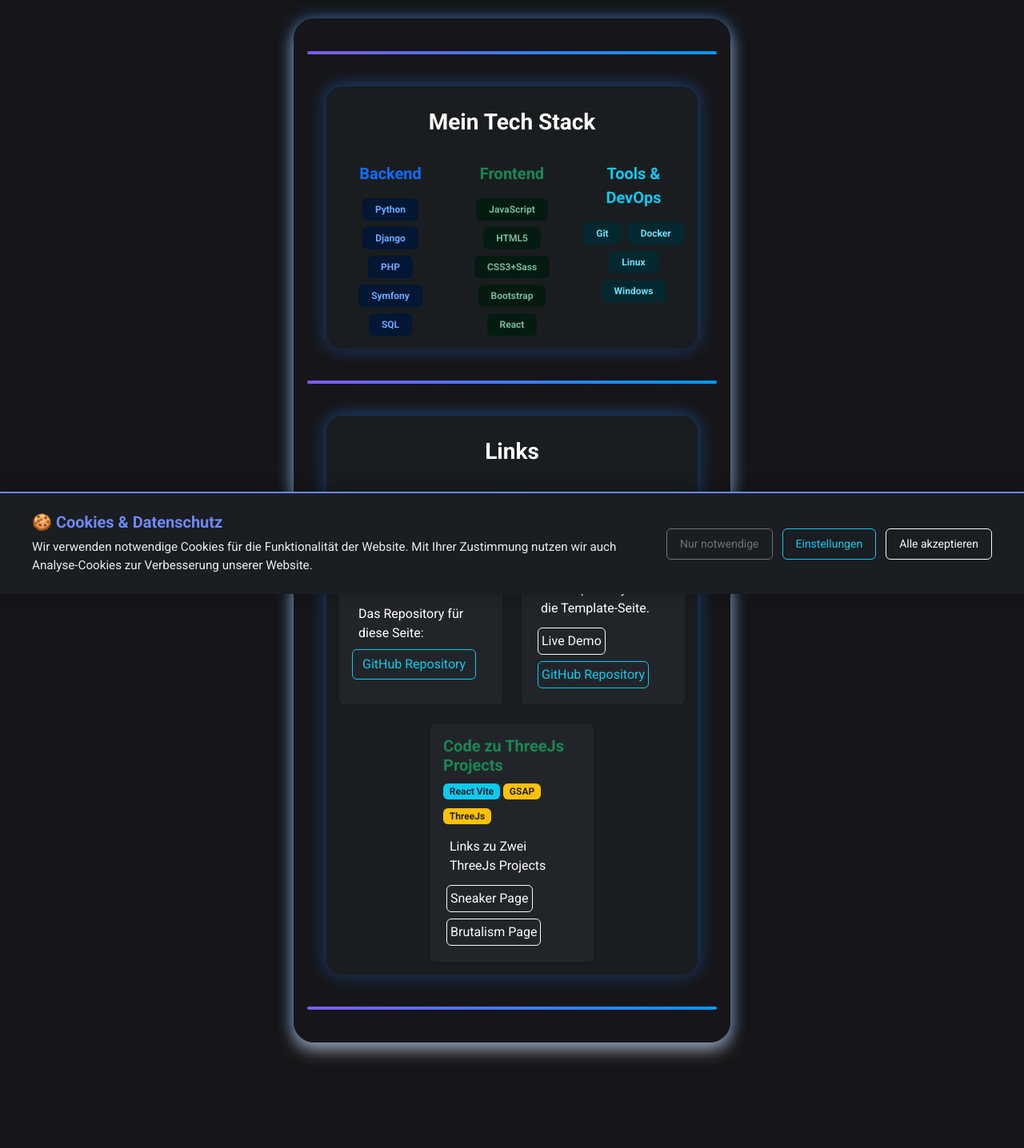
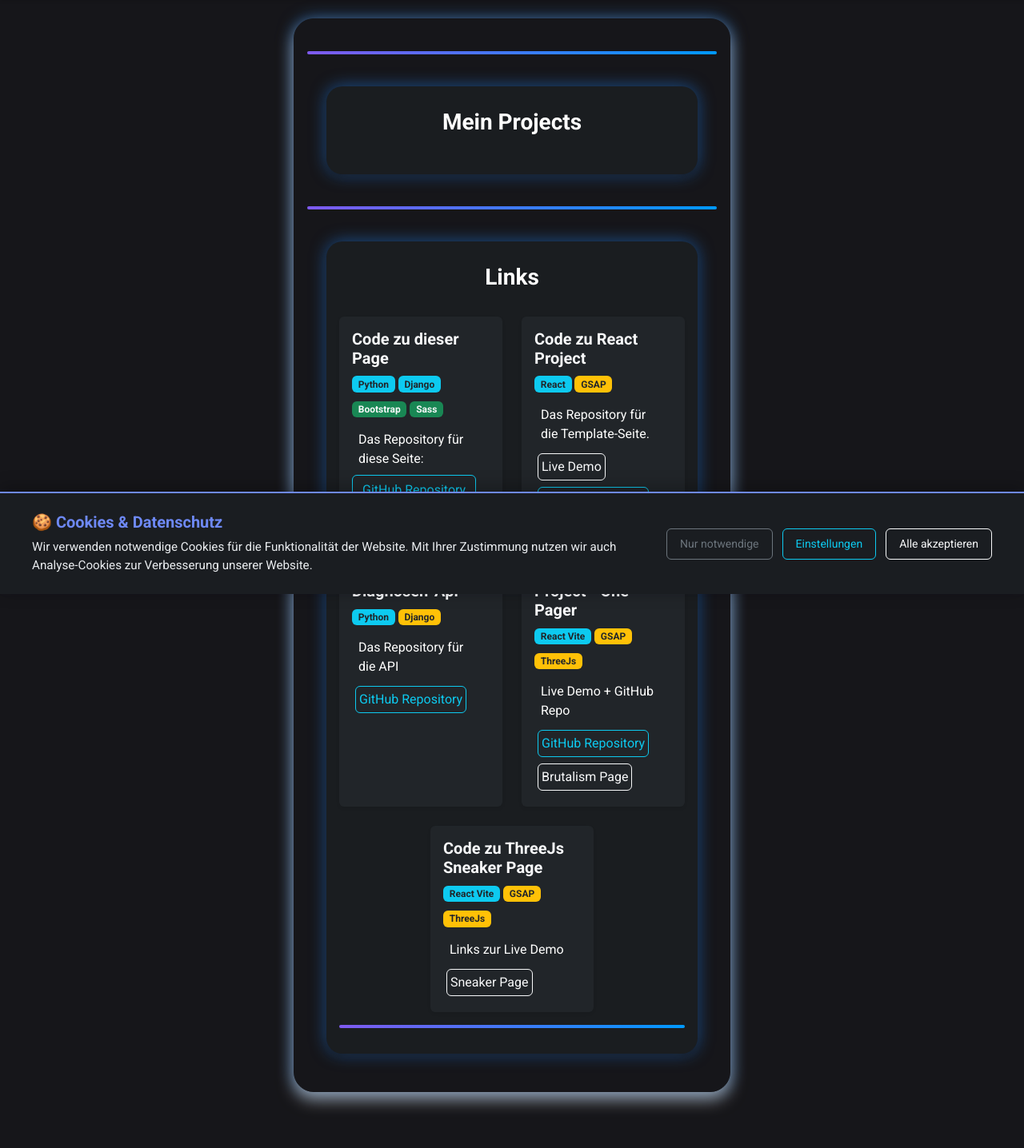
Before and after one commit to fncoding/kid-me, a Django app: page /mystack/ in a window 1280 px wide. Shown: the part 57-1493 px from the top of the page at 80% size. Before the commit the page ends 1383 px from the top, so only its background shows below. Run offline with Django 5.2, Linux system fonts and the light colour scheme; style sheets or scripts are compiled from the project's sources; some libraries are stand-ins or nearby versions.

Commit message:
added projects

```diff
--- a/src/mystack/templates/mystack.html
+++ b/src/mystack/templates/mystack.html
@@ -7,38 +7,8 @@
     <div class="card main-card pt-4 pb-4 px-3 mt-4" style="max-width: 700px;">
       {% include 'components/separator.html' %}
       <div class="card secondary-card p-3 m-4 border-0 bg-dark-subtle">
-        <h3 class="text-center mb-4 p-2 m-1 fw-bold">Mein Tech Stack</h3>
-        <div class="row g-4 justify-content-center">
-          <div class="col-12 col-md-4">
-            <div class="text-center mb-3 fs-5 fw-semibold text-primary">Backend</div>
-            <div class="d-flex flex-wrap justify-content-center gap-2">
-              <span class="badge bg-primary-subtle text-primary-emphasis px-3 py-2"><i class="bi bi-filetype-py"></i> Python</span>
-              <span class="badge bg-primary-subtle text-primary-emphasis px-3 py-2"><i class="bi bi-database"></i> Django</span>
-              <span class="badge bg-primary-subtle text-primary-emphasis px-3 py-2"><i class="bi bi-filetype-php"></i> PHP</span>
-              <span class="badge bg-primary-subtle text-primary-emphasis px-3 py-2">Symfony</span>
-              <span class="badge bg-primary-subtle text-primary-emphasis px-3 py-2"><i class="bi bi-database"></i> SQL</span>
-            </div>
-          </div>
-          <div class="col-12 col-md-4">
-            <div class="text-center mb-3 fs-5 fw-semibold text-success">Frontend</div>
-            <div class="d-flex flex-wrap justify-content-center gap-2">
-              <span class="badge bg-success-subtle text-success-emphasis px-3 py-2"><i class="bi bi-filetype-js"></i> JavaScript</span>
-              <span class="badge bg-success-subtle text-success-emphasis px-3 py-2"><i class="bi bi-filetype-html"></i> HTML5</span>
-              <span class="badge bg-success-subtle text-success-emphasis px-3 py-2"><i class="bi bi-filetype-css"></i> CSS3+Sass</span>
-              <span class="badge bg-success-subtle text-success-emphasis px-3 py-2"><i class="bi bi-bootstrap"></i> Bootstrap</span>
-              <span class="badge bg-success-subtle text-success-emphasis px-3 py-2"><i class="bi bi-react"></i> React</span>
-            </div>
-          </div>
-          <div class="col-12 col-md-4">
-            <div class="text-center mb-3 fs-5 fw-semibold text-info">Tools &amp; DevOps</div>
-            <div class="d-flex flex-wrap justify-content-center gap-2">
-              <span class="badge bg-info-subtle text-info-emphasis px-3 py-2"><i class="bi bi-git"></i> Git</span>
-              <span class="badge bg-info-subtle text-info-emphasis px-3 py-2"><i class="bi bi-box"></i> Docker</span>
-              <span class="badge bg-info-subtle text-info-emphasis px-3 py-2"><i class="bi bi-terminal"></i> Linux</span>
-              <span class="badge bg-info-subtle text-info-emphasis px-3 py-2"><i class="bi bi-windows"></i> Windows</span>
-            </div>
-          </div>
-        </div>
+        <h3 class="text-center mb-4 p-2 m-1 fw-bold">Mein Projects</h3>
+
       </div>
       {% include 'components/separator.html' %}
       <div class="card secondary-card p-3 m-4 border-0 bg-dark-subtle">
@@ -67,7 +37,7 @@
           <div class="col-12 col-md-6">
             <div class="card h-100 shadow-sm border-0 bg-dark">
               <div class="card-body">
-                <h5 class="card-title text-success fw-bold mb-2">
+                <h5 class="card-title text-light fw-bold mb-2">
                   <i class="bi bi-github"></i> Code zu React Project
                 </h5>
                 <span class="badge bg-info text-dark mb-2"><i class="bi bi-react"></i> React</span>
@@ -83,20 +53,35 @@
               </div>
             </div>
           </div>
-
           <div class="col-12 col-md-6">
             <div class="card h-100 shadow-sm border-0 bg-dark">
               <div class="card-body">
-                <h5 class="card-title text-success fw-bold mb-2">
-                  <i class="bi bi-github"></i> Code zu ThreeJs Projects
+                <h5 class="card-title text-light fw-bold mb-2">
+                  <i class="bi bi-github"></i> Code zu ICD-Diagnosen-Api
+                </h5>
+                <span class="badge bg-info text-dark mb-2"><i class="bi bi-react"></i> Python</span>
+                <span class="badge bg-warning text-dark mb-2"><i class="bi bi-lightning"></i> Django</span>
+
+                <p class="card-text m-2">Das Repository für die API</p>
+                <a href="https://github.com/fncoding/icd10-api" class="btn btn-outline-info p-1 m-1" target="_blank">
+                  <i class="bi bi-box-arrow-up-right"></i> GitHub Repository
+                </a>
+              </div>
+            </div>
+          </div>
+          <div class="col-12 col-md-6">
+            <div class="card h-100 shadow-sm border-0 bg-dark">
+              <div class="card-body">
+                <h5 class="card-title text-light fw-bold mb-2">
+                  <i class="bi bi-github"></i> Code zu ThreeJs Project - One Pager
                 </h5>
                 <span class="badge bg-info text-dark mb-2"><i class="bi bi-react"></i> React Vite</span>
                 <span class="badge bg-warning text-dark mb-2"><i class="bi bi-lightning"></i> GSAP</span>
                 <span class="badge bg-warning text-dark mb-2"><i class="bi bi-lightning"></i> ThreeJs</span>
 
-                <p class="card-text m-2">Links zu Zwei ThreeJs Projects</p>
-                <a href="https://mmsneaks.netlify.app/" class="btn btn-outline-light p-1 m-1" target="_blank">
-                  <i class="bi bi-box-arrow-up-right"></i>Sneaker Page
+                <p class="card-text m-2">Live Demo + GitHub Repo</p>
+             <a href="https://github.com/fncoding/icd10-api" class="btn btn-outline-info p-1 m-1" target="_blank">
+                  <i class="bi bi-box-arrow-up-right"></i> GitHub Repository
                 </a>
                   <a href="https://fncoding.netlify.app/" class="btn btn-outline-light p-1 m-1" target="_blank">
                   <i class="bi bi-box-arrow-up-right"></i>Brutalism Page
@@ -106,6 +91,22 @@
               </div>
             </div>
           </div>
+               <div class="col-12 col-md-6">
+            <div class="card h-100 shadow-sm border-0 bg-dark">
+              <div class="card-body">
+                <h5 class="card-title text-light fw-bold mb-2">
+                  <i class="bi bi-github"></i> Code zu ThreeJs Sneaker Page
+                </h5>
+                <span class="badge bg-info text-dark mb-2"><i class="bi bi-react"></i> React Vite</span>
+                <span class="badge bg-warning text-dark mb-2"><i class="bi bi-lightning"></i> GSAP</span>
+                <span class="badge bg-warning text-dark mb-2"><i class="bi bi-lightning"></i> ThreeJs</span>
+
+                <p class="card-text m-2">Links zur Live Demo </p>
+                <a href="https://mmsneaks.netlify.app/" class="btn btn-outline-light p-1 m-1" target="_blank">
+                  <i class="bi bi-box-arrow-up-right"></i>Sneaker Page
+                </a>
+              </div>
+            </div>
         </div>
       </div>
       {% include 'components/separator.html' %}
```
